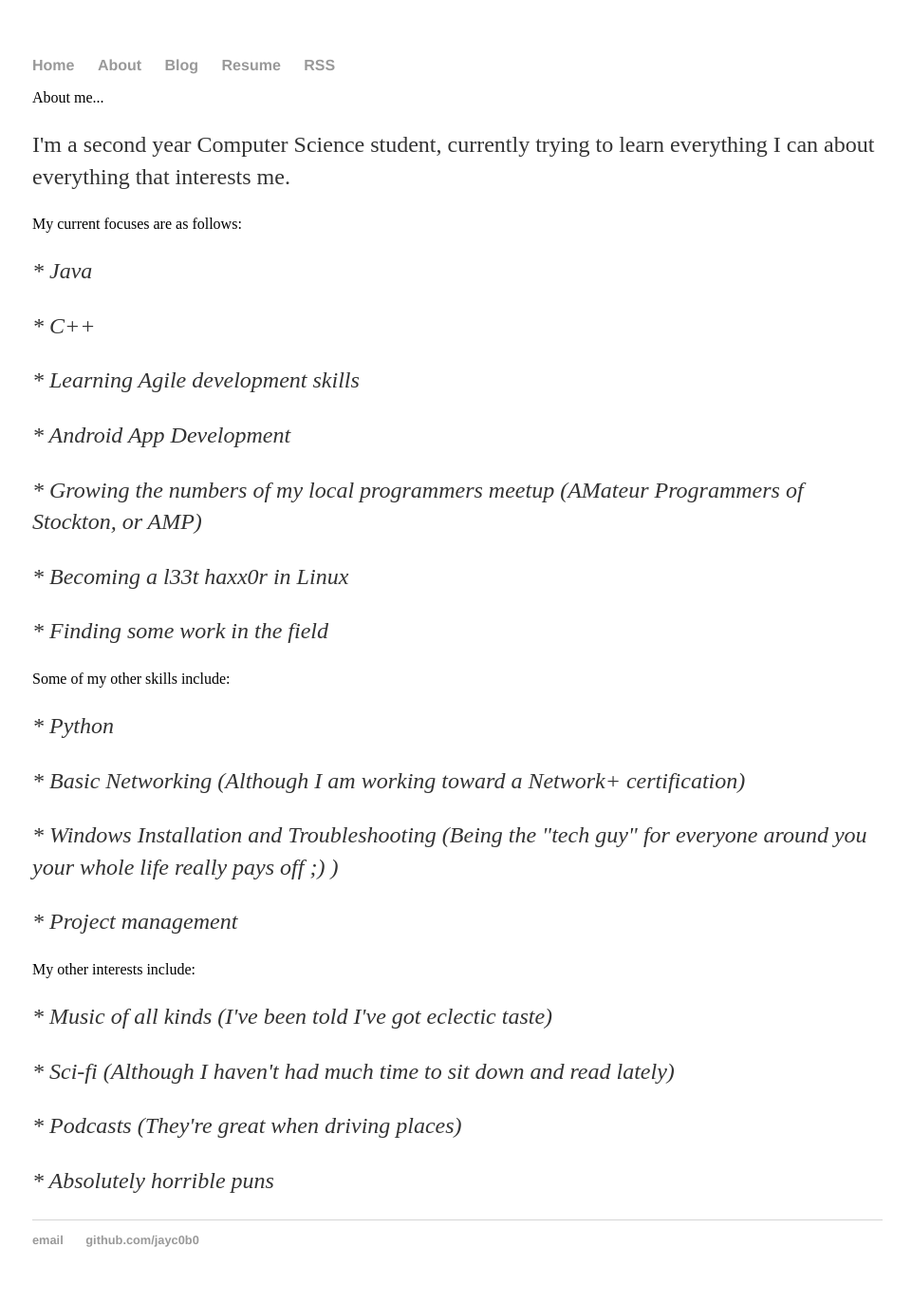
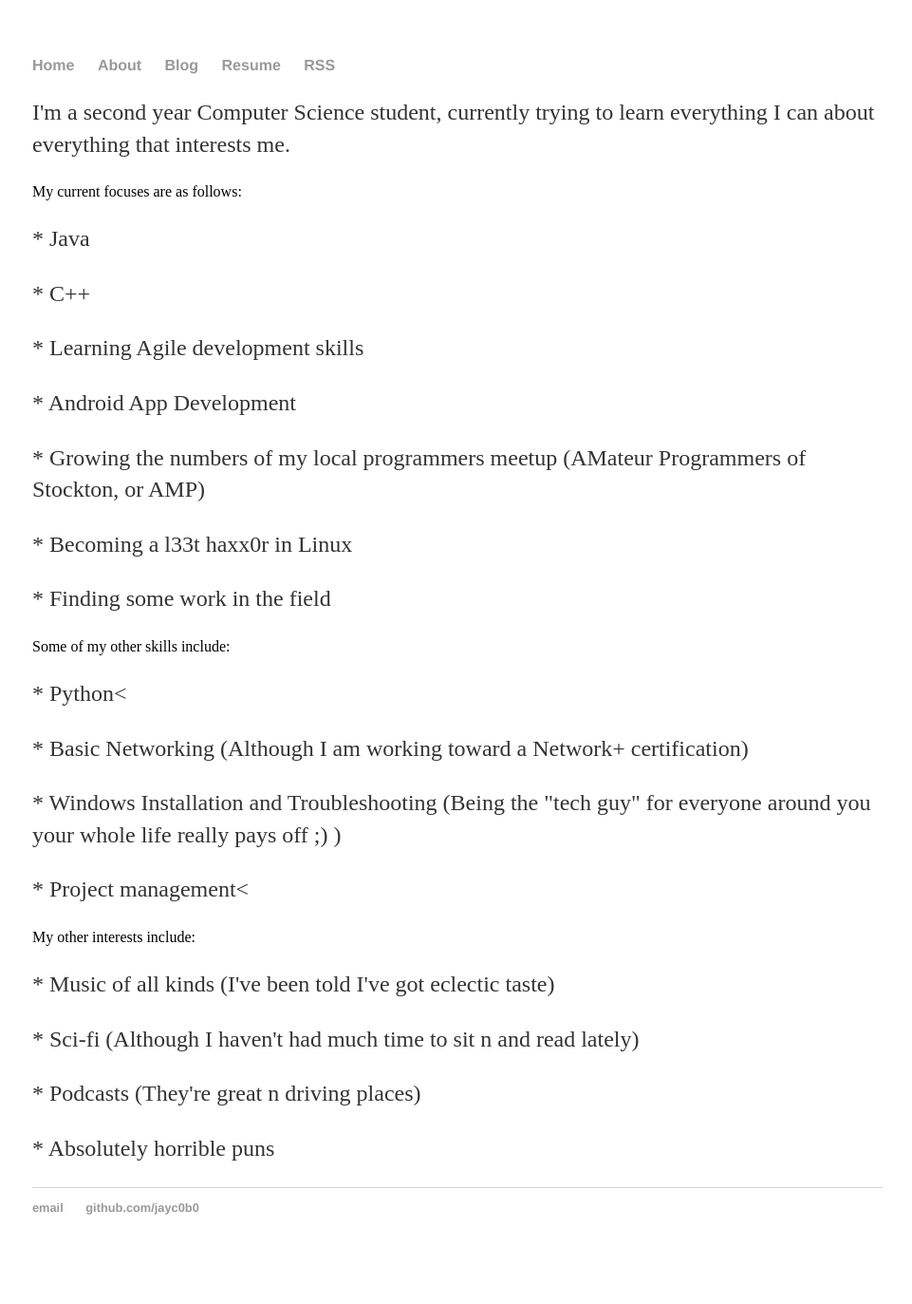
Before and after one commit to jayc0b0/jayc0b0.github.io, a Jekyll site: the page built from about/index.html, in a window 1280 px wide. Shown: the whole page at 95% size, without its empty margins (158-1119 px from the left). Built offline with Jekyll 4.4.1, drawn with Linux system fonts in a browser that asks for light colours; after the commit the page ends 1339 px from its top, so only the background shows below that.

Commit message:
Update index.html

```diff
--- a/about/index.html
+++ b/about/index.html
@@ -4,26 +4,25 @@ title: About This Blog
 ---
 
 <div class:"blurb">
-    <hl>About me...</hl>
     <p>I'm a second year Computer Science student, currently trying to learn everything I can about everything that interests me.</p>
     <hl>My current focuses are as follows:</hl>
-    <p><em>* Java</em></p>
-    <p><em>* C++</em></p>
-    <p><em>* Learning Agile development skills</em></p>
-    <p><em>* Android App Development</em></p>
-    <p><em>* Growing the numbers of my local programmers meetup (AMateur Programmers of Stockton, or AMP)</em></p>
-    <p><em>* Becoming a l33t haxx0r in Linux</em></p>
-    <p><em>* Finding some work in the field</em></p>
+    <p>* Java</p>
+    <p>* C++</p>
+    <p>* Learning Agile development skills</p>
+    <p>* Android App Development</p>
+    <p>* Growing the numbers of my local programmers meetup (AMateur Programmers of Stockton, or AMP)</p>
+    <p>* Becoming a l33t haxx0r in Linux</p>
+    <p>* Finding some work in the field</p>
     <p></p>
     <hl>Some of my other skills include:</hl>
-    <p><em>* Python</em></p>
-    <p><em>* Basic Networking (Although I am working toward a Network+ certification)</em></p>
-    <p><em>* Windows Installation and Troubleshooting (Being the "tech guy" for everyone around you your whole life really pays off ;) )</em></p>
-    <p><em>* Project management</em></p>
+    <p>* Python<</p>
+    <p>* Basic Networking (Although I am working toward a Network+ certification)</p>
+    <p>* Windows Installation and Troubleshooting (Being the "tech guy" for everyone around you your whole life really pays off ;) )</p>
+    <p>* Project management<</p>
     <p></p>
     <hl>My other interests include:</hl>
-    <p><em>* Music of all kinds (I've been told I've got eclectic taste)</em></p>
-    <p><em>* Sci-fi (Although I haven't had much time to sit down and read lately)</em></p>
-    <p><em>* Podcasts (They're great when driving places)</em></p>
-    <p><em>* Absolutely horrible puns</em></p>
+    <p>* Music of all kinds (I've been told I've got eclectic taste)</p>
+    <p>* Sci-fi (Although I haven't had much time to sit n and read lately)</p>
+    <p>* Podcasts (They're great n driving places)</p>
+    <p>* Absolutely horrible puns</p>
 </div><!-- /.blurb -->
```
